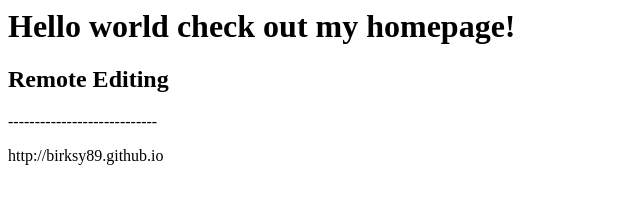
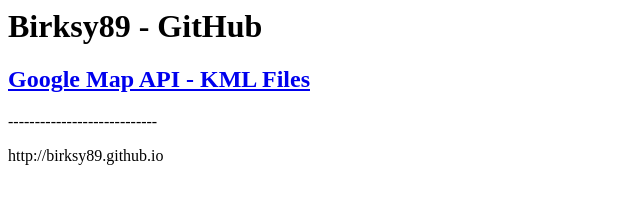
Before and after one commit to birksy89/birksy89.github.io, a plain HTML site: page index.html in a window 1280 px wide. Shown: the whole page, without its empty margins (0-640 px from the left). Drawn offline with Linux system fonts and the light colour scheme.

Commit message:
Making Real World Change

```diff
--- a/index.html
+++ b/index.html
@@ -1,5 +1,5 @@
-<h1>Hello world check out my homepage!</h1>
+<h1>Birksy89 - GitHub</h1>
 
-<h2>Remote Editing</h2>
+<h2><a href="/GoogleMapAPI">Google Map API - KML Files</a></h2>
   <p>----------------------------</p>
   <p>http://birksy89.github.io</p>
```
